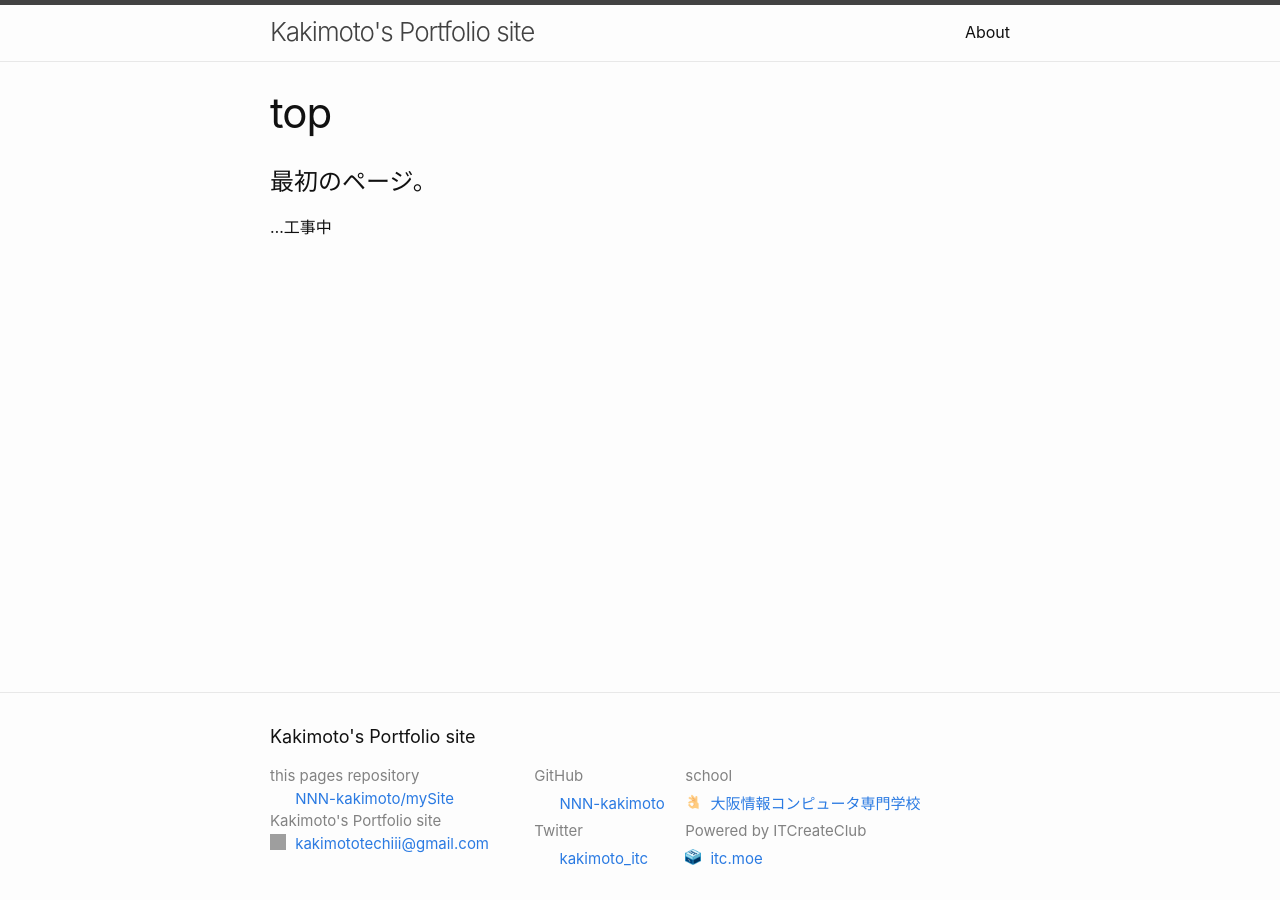
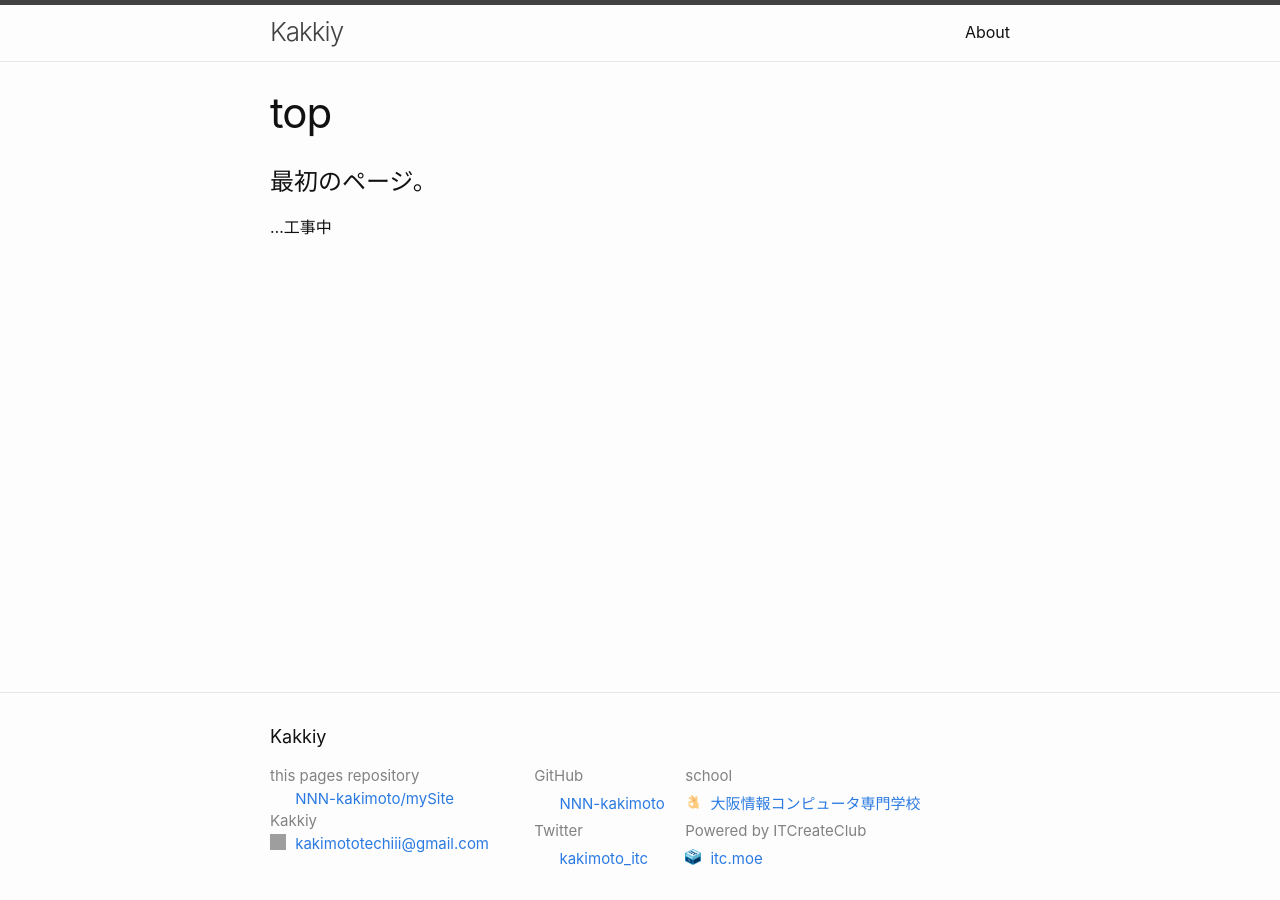
Before and after one commit to NNN-kakimoto/mySite, a Jekyll site: the page built from index.md, in a window 1280 px wide. Built offline with Jekyll 4.4.1, drawn with Linux system fonts in a browser that asks for light colours; grey boxes are pictures that could not be loaded.

Commit message:
site title change

```diff
--- a/_config.yml
+++ b/_config.yml
@@ -13,7 +13,7 @@
 # you will see them accessed via {{ site.title }}, {{ site.email }}, and so on.
 # You can create any custom variable you would like, and they will be accessible
 # in the templates via {{ site.myvariable }}.
-title: Kakimoto's Portfolio site
+title: Kakkiy
 email: kakimototechiii@gmail.com
 description: >- # this means to ignore newlines until "baseurl:"
   Write an awesome description for your new site here. You can edit this
```
